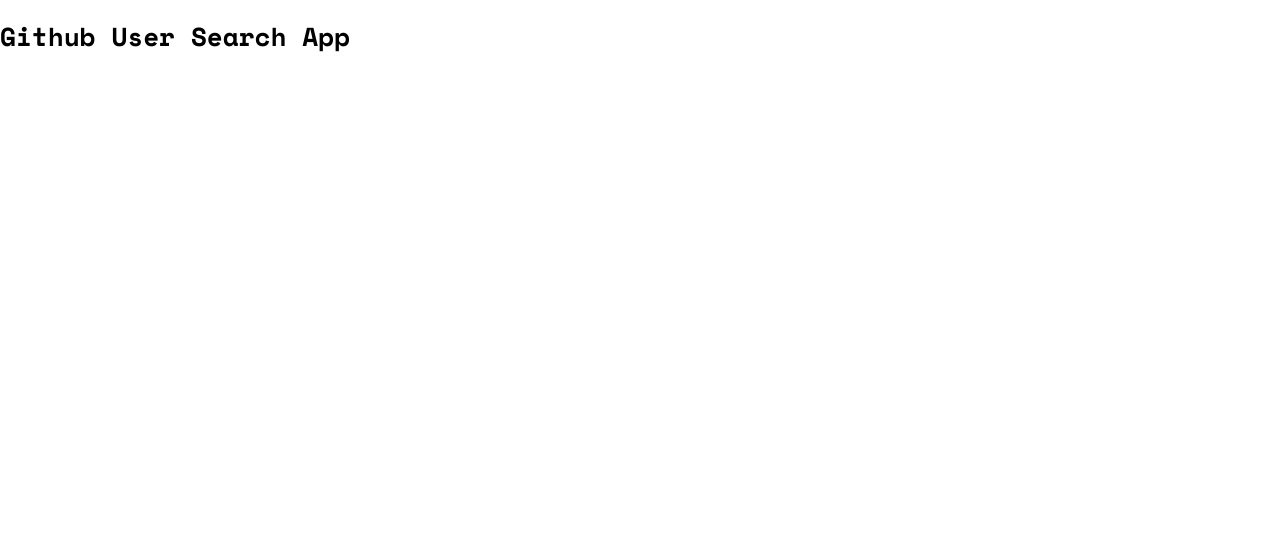
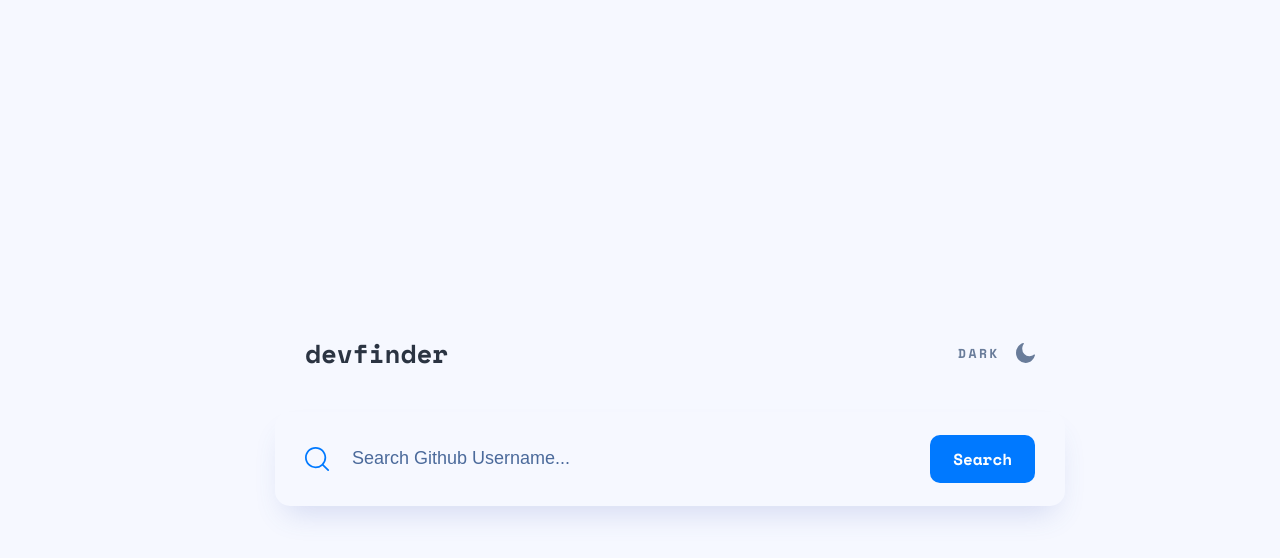
Before and after one commit to NikaKhiz/github-user-search, a React (Create React App) app: page / in a window 1280 px wide. Shown: the top 558 px of the page. Built offline with nearby package versions, Linux system fonts and the light colour scheme.

Commit message:
implement globalcontext.import necessary files to components. style header and search form

```diff
--- a/src/App.js
+++ b/src/App.js
@@ -1,12 +1,30 @@
 import React from "react";
 import Globals from "./components/Globals";
+import styled from "styled-components";
+import { Container } from "./components/Globals";
+import Header from "./components/Header";
+import Search from "./components/Search";
+import Result from "./components/Result";
+
+const AppCont = styled.div`
+  width: 100%;
+  max-width: 730px;
+  margin-inline: auto;
+  display: flex;
+  flex-direction: column;
+`;
+
 function App() {
   return (
     <>
       <Globals />
-      <div>
-        <h1>Github User Search App</h1>
-      </div>
+      <Container>
+        <AppCont>
+          <Header />
+          <Search />
+          <Result />
+        </AppCont>
+      </Container>
     </>
   );
 }
--- a/src/components/Globals.js
+++ b/src/components/Globals.js
@@ -1,12 +1,13 @@
 import { createGlobalStyle } from "styled-components";
+import styled from "styled-components";
 
 const Globals = createGlobalStyle`
 :root {
   /* colors */
   --clr-bg-light: #f6f8ff;
-  --clr-bg-dark: #2b3442;
   --clr-dark-neutral: #1e2a47;
   --clr-dark-bold: #1e2a47;
+  --clr-dark-bolder: #2b3442;
   --clr-blue-primary: #0079ff;
   --clr-white-primary: #fefefe;
   --clr-gray-neutral: #697c9a;
@@ -30,6 +31,8 @@
   line-height: 25px;
   font-family: var(--ff-primary);
   font-weight: 400;
+  background: var(--clr-bg-light);
+  color: var(--clr-gray-neutral);
 }
 
 
@@ -37,22 +40,44 @@
   font-size: 26px;
   line-height: 38px;
   font-weight: var(--fw-bold);
+  color: var(--clr-dark-bolder);
 }
-h2 {
+/* h2 {
   font-size: 22px;
   line-height: 33px;
   font-weight: var(--fw-bold);
+  color: var(--clr-dark-bolder);
+
 }
 h3 {
   font-size: 16px;
   line-height: 24px;
   font-weight: var(--fw-regular);
+  color: var(--clr-dark-bolder);
+
 }
 h4 {
   font-size: 13px;
   line-height: 20px;
   font-weight: var(--fw-regular);
+  color: var(--clr-dark-bolder);
+
 }
+p {
+  font-family: 'Space Mono';
+  font-style: normal;
+  font-weight: 700;
+  font-size: 13px;
+  line-height: 19px;
+} */
 
 `;
+export const Container = styled.div`
+  width: 100%;
+  height: 100%;
+  min-height: 100vh;
+  display: flex;
+  align-items: center;
+  justify-content: center;
+`;
 export default Globals;
--- /dev/null
+++ b/src/components/Header.js
@@ -0,0 +1,41 @@
+import React from "react";
+import styled from "styled-components";
+import moonLogo from "../assets/icon-moon.svg";
+import sunLogo from "../assets/icon-sun.svg";
+const StyledHeader = styled.header`
+  display: flex;
+  justify-content: space-between;
+  width: 100%;
+  padding: 23px 30px;
+`;
+const ThemeCont = styled.div`
+  display: flex;
+  align-items: center;
+  gap: 1rem;
+`;
+const ThemeText = styled.p`
+  color: var(--clr-gray-neutral);
+  font-family: "Space Mono";
+  font-style: normal;
+  font-weight: 700;
+  font-size: 13px;
+  line-height: 19px;
+  letter-spacing: 2.5px;
+`;
+const ThemeImg = styled.img`
+  width: 1.2rem;
+  height: 1.2rem;
+`;
+const Header = () => {
+  return (
+    <StyledHeader>
+      <h1>devfinder</h1>
+      <ThemeCont>
+        <ThemeText>DARK</ThemeText>
+        <ThemeImg src={moonLogo} alt="theme img" />
+      </ThemeCont>
+    </StyledHeader>
+  );
+};
+
+export default Header;
--- /dev/null
+++ b/src/components/Result.js
@@ -0,0 +1,14 @@
+import React from "react";
+import styled from "styled-components";
+import locationLogo from "../assets/icon-location.svg";
+import twitterLogo from "../assets/icon-twitter.svg";
+import websiteLogo from "../assets/icon-website.svg";
+import companyLogo from "../assets/icon-company.svg";
+
+const Result = () => {
+  return (
+    <></>
+  );
+};
+
+export default Result;
--- /dev/null
+++ b/src/components/Search.js
@@ -0,0 +1,55 @@
+import React from "react";
+import styled from "styled-components";
+import searchLogo from "../assets/icon-search.svg";
+const StyledForm = styled.form`
+  width: 100%;
+  display: flex;
+  flex-direction: row;
+  justify-content: space-between;
+  align-items: center;
+  padding: 23px 30px;
+  border-radius: 15px;
+  box-shadow: 0px 16px 30px -10px rgba(70, 96, 187, 0.198567);
+`;
+const StyledSearch = styled.div`
+  display: flex;
+  gap: 20px;
+  width: 100%;
+`;
+const StyledButton = styled.button`
+  padding: 12px 23px;
+  border-radius: 10px;
+  border: none;
+  font-family: "Space Mono";
+  font-style: normal;
+  font-weight: 700;
+  font-size: 16px;
+  line-height: 24px;
+  color: var(--clr-white-primary);
+  background-color: var(--clr-blue-primary);
+`;
+const StyledInput = styled.input`
+  border: none;
+  outline: none;
+  background: none;
+  width: 100%;
+  &::placeholder {
+    font-weight: 400;
+    font-size: 18px;
+    line-height: 25px;
+    color: var(--clr-gray-bold);
+  }
+`;
+const Search = () => {
+  return (
+    <StyledForm>
+      <StyledSearch>
+        <img src={searchLogo} alt="search logo" />
+        <StyledInput type="text" placeholder="Search Github Username..." />
+      </StyledSearch>
+      <StyledButton type="submit">Search</StyledButton>
+    </StyledForm>
+  );
+};
+
+export default Search;
--- /dev/null
+++ b/src/context.js
@@ -0,0 +1,22 @@
+import React from "react";
+import { useContext, useState } from "react";
+const AppContext = React.createContext();
+
+const AppProveder = ({ children }) => {
+  const [darkmode, setDarkMode] = useState(true);
+  const [user, setUser] = useState([]);
+  return (
+    <AppContext.Provider
+      value={{
+        darkmode,
+        setDarkMode,
+      }}
+    >
+      {children}
+    </AppContext.Provider>
+  );
+};
+export const useGlobalContext = () => {
+  return useContext(AppContext);
+};
+export { AppContext, AppProveder };
--- a/src/index.js
+++ b/src/index.js
@@ -1,10 +1,12 @@
-import React from 'react';
-import ReactDOM from 'react-dom/client';
-import App from './App';
-
-const root = ReactDOM.createRoot(document.getElementById('root'));
+import React from "react";
+import ReactDOM from "react-dom/client";
+import App from "./App";
+import { AppProveder } from "./context";
+const root = ReactDOM.createRoot(document.getElementById("root"));
 root.render(
   <React.StrictMode>
-    <App />
+    <AppProveder>
+      <App />
+    </AppProveder>
   </React.StrictMode>
 );
```
